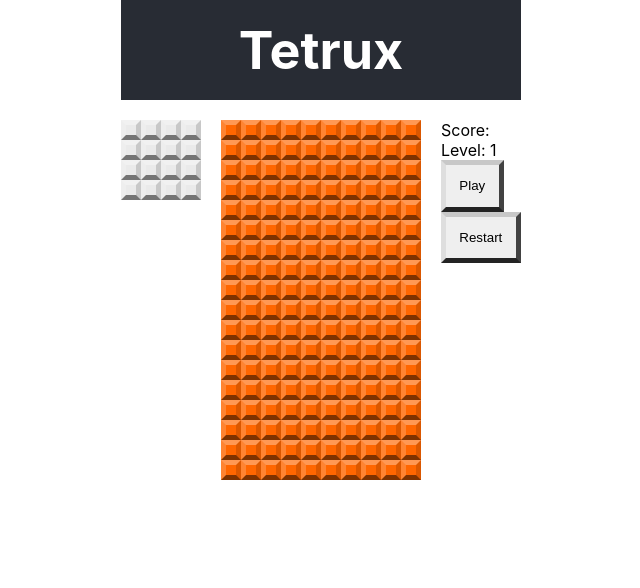
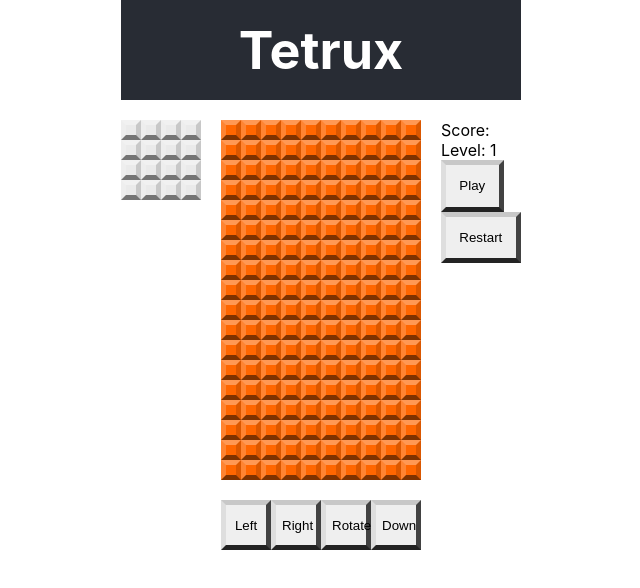
Before and after one commit to DeJayDev/redus-tetris, a React (Create React App) app: page / in a window 1280 px wide. Shown: the top 588 px of the page, without its empty margins (319-959 px from the left). Built offline with nearby package versions, Linux system fonts and the light colour scheme.

Commit message:
Added initial controls

```diff
--- a/src/App.tsx
+++ b/src/App.tsx
@@ -1,5 +1,6 @@
 import React from 'react';
 import './App.css';
+import Controls from './components/Controls';
 import GridBoard from './components/GridBoard';
 import NextBlock from './components/NextBlock';
 import Scoreboard from './components/Scoreboard';
@@ -13,6 +14,7 @@
       <GridBoard/>
       <NextBlock/>
       <Scoreboard/>
+      <Controls />
     </div>
   );
 }
--- /dev/null
+++ b/src/components/Controls.tsx
@@ -0,0 +1,31 @@
+import { Fragment } from "react";
+import '../css/Controls.css'
+
+function Controls(props: any) {
+    return <Fragment>
+        <div className="controls">
+            {/* left */}
+            <button className="control-button" onClick={(e) => {
+
+            }}>Left</button>
+
+            {/* right */}
+            <button className="control-button" onClick={(e) => {
+
+            }}>Right</button>
+
+            {/* rotate */}
+            <button className="control-button" onClick={(e) => {
+
+            }}>Rotate</button>
+
+            {/* down */}
+            <button className="control-button" onClick={(e) => {
+
+            }}>Down</button>
+
+        </div>
+    </Fragment>
+}
+
+export default Controls;
--- /dev/null
+++ b/src/css/Controls.css
@@ -0,0 +1,18 @@
+.controls {
+    display: flex;
+    flex-direction: row;
+    grid-area: b;
+}
+
+.control-button {
+    --size: calc(var(--tile-size) * 2.5);
+    width: var(--size);
+    height: var(--size);
+    text-align: center;
+    display: block;
+    border-width: 5px;
+    border-top-color: var(--button-color-t);
+    border-left-color: var(--button-color-l);
+    border-right-color: var(--button-color-r);
+    border-bottom-color: var(--button-color-b);
+}
```
